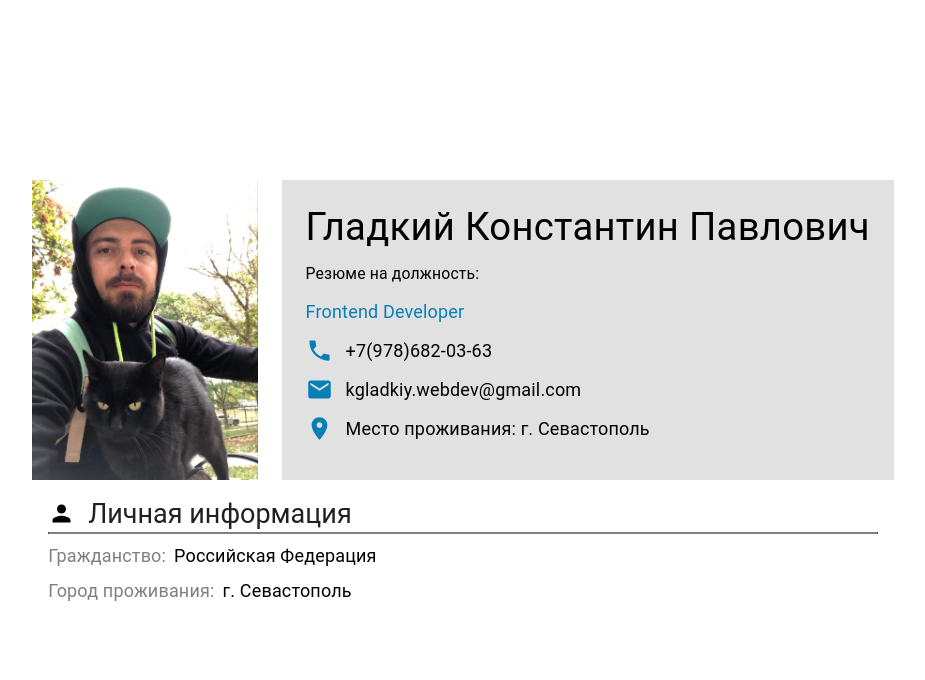
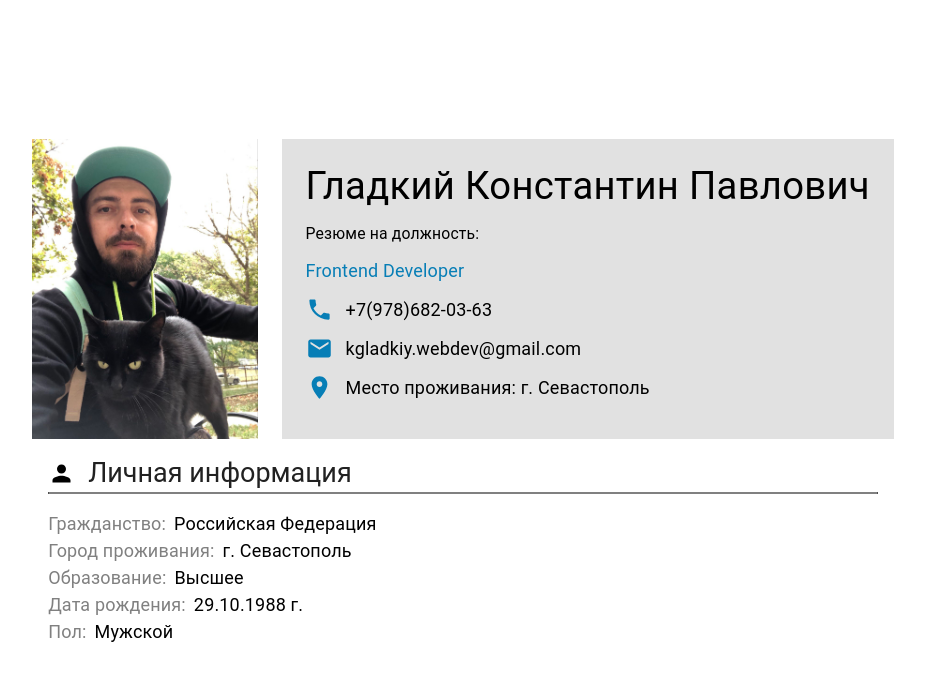
Before and after one commit to Dexmor096/my-cv, a React (Vite) app: page / in a window 1280 px wide. Shown: the top 680 px of the page, without its empty margins (177-1102 px from the left). Built offline with nearby package versions, Linux system fonts and the light colour scheme.

Commit message:
fix: fix margins info comp

```diff
--- a/src/components/Info.tsx
+++ b/src/components/Info.tsx
@@ -7,14 +7,14 @@ export const Info: React.FC = () => {
 			<ListItemIcon sx={{ minWidth:'40px', color: '#000000'}}>{information[0].icon}</ListItemIcon>
 			{information[0].title}
 		</Typography>
-		<Divider sx={{border: 1, borderBlockColor: '#808080'}}/>
+		<Divider sx={{mb: 2, border: 1, borderBlockColor: '#808080'}}/>
 		{
 			information.map(el => {
 				if(el.info) {
 					return el.info.map((element, index) => {
 						return <Stack spacing={1} direction='row' key={index}>
-							<Typography sx={{ pt: 1, color: '#808080' }}>{element.subtitle}:</Typography>
-							<Typography sx={{ pt: 1, color: '#000000' }}>{element.description}</Typography>
+							<Typography sx={{ color: '#808080' }}>{element.subtitle}:</Typography>
+							<Typography sx={{ color: '#000000' }}>{element.description}</Typography>
 						</Stack>
 					})
 				}
--- a/src/components/constants/information.tsx
+++ b/src/components/constants/information.tsx
@@ -9,7 +9,6 @@ interface Iinformation {
 	icon: React.ReactElement,
 	title: string,
 	info: info[],
-	isBold: boolean
 }
 export const information :Iinformation[] = [
 	{
@@ -24,8 +23,19 @@ export const information :Iinformation[] = [
 			{
 				subtitle: 'Город проживания',
 				description: 'г. Севастополь',
-			}
+			},
+			{
+				subtitle: 'Образование',
+				description: 'Высшее',
+			},
+			{
+				subtitle: 'Дата рождения',
+				description: '29.10.1988 г.',
+			},
+			{
+				subtitle: 'Пол',
+				description: 'Мужской',
+			},
 		],
-		isBold: false
 	}
 ]
```
